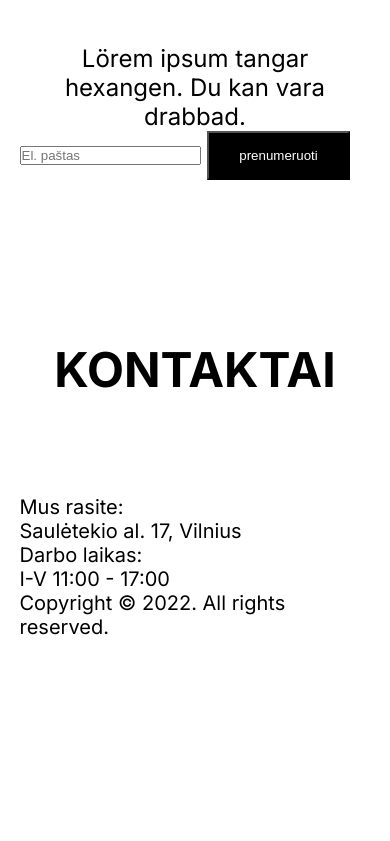
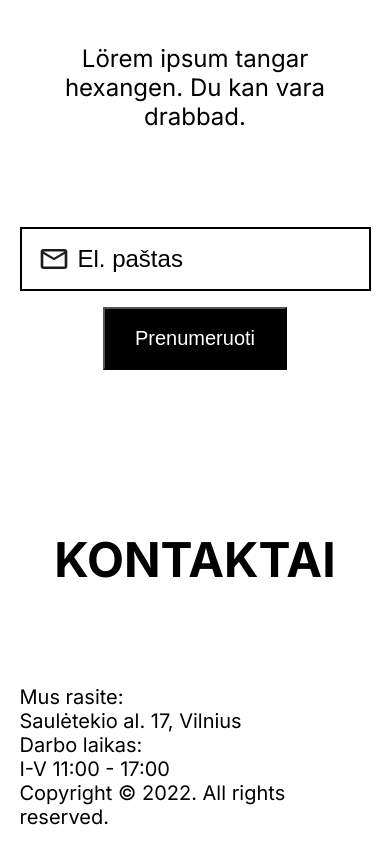
Before and after one commit to zilva149/bit-test-2, a website: page index.html in a window 390 px wide. Shown: the part 4754-5595 px from the top of the page. Before the commit the page ends 5473 px from the top, so only its background shows below. Drawn offline with Linux system fonts and the light colour scheme.

Commit message:
newsletter section, responsive

```diff
--- a/css/components/buttons.css
+++ b/css/components/buttons.css
@@ -6,6 +6,7 @@
     padding: 15px 30px;
     text-align: center;
     transition: var(--default-transition);
+    cursor: pointer;
 }
 
 .primary-btn:hover {
@@ -27,6 +28,7 @@
     padding: 15px 30px;
     text-align: center;
     transition: var(--default-transition);
+    cursor: pointer;
 }
 
 .secondary-btn:hover {
--- a/css/pages/home.css
+++ b/css/pages/home.css
@@ -120,3 +120,57 @@
     }
 }
 /* FAQ-SECTION-end */
+/* NEWSLETTER-SECTION-start */
+.newsletter p {
+    max-width: 600px;
+    margin: 0 auto;
+    margin-bottom: 6rem;
+}
+
+.newsletter-form {
+    max-width: 700px;
+    margin: 0 auto;
+    display: flex;
+    flex-direction: column;
+    align-items: center;
+    justify-content: center;
+    gap: 1rem;
+}
+
+.form-input {
+    width: 100%;
+    max-width: 500px;
+    font-size: 24px;
+    padding: 1rem;
+    outline: none;
+    border: 2px solid var(--black);
+    background-image: url('../../assets/img/mail.svg');
+    background-repeat: no-repeat;
+    background-position: 1rem center;
+}
+
+.form-input::placeholder {
+    color: var(--black);
+    transform: translateX(40px);
+}
+
+.form-input:focus {
+    background-image: none;
+}
+
+.form-input:focus::placeholder {
+    opacity: 0;
+}
+
+.newsletter-form .primary-btn {
+    text-transform: capitalize;
+    padding-top: 18px;
+    padding-bottom: 18px;
+}
+
+@media screen and (min-width: 992px) {
+    .newsletter-form {
+        flex-direction: row;
+    }
+}
+/* NEWSLETTER-SECTION-end */
--- a/index.html
+++ b/index.html
@@ -103,7 +103,7 @@
                     <p>Lörem ipsum tangar hexangen. Du kan vara drabbad.</p>
                     <form class="newsletter-form">
                         <input type="text" class="form-input" placeholder="El. paštas">
-                        <button type="submit" class="primary-btn">prenumeruoti</button>
+                        <button type="submit" class="primary-btn desc-sm">prenumeruoti</button>
                     </form>
                 </div>
             </div>
```
